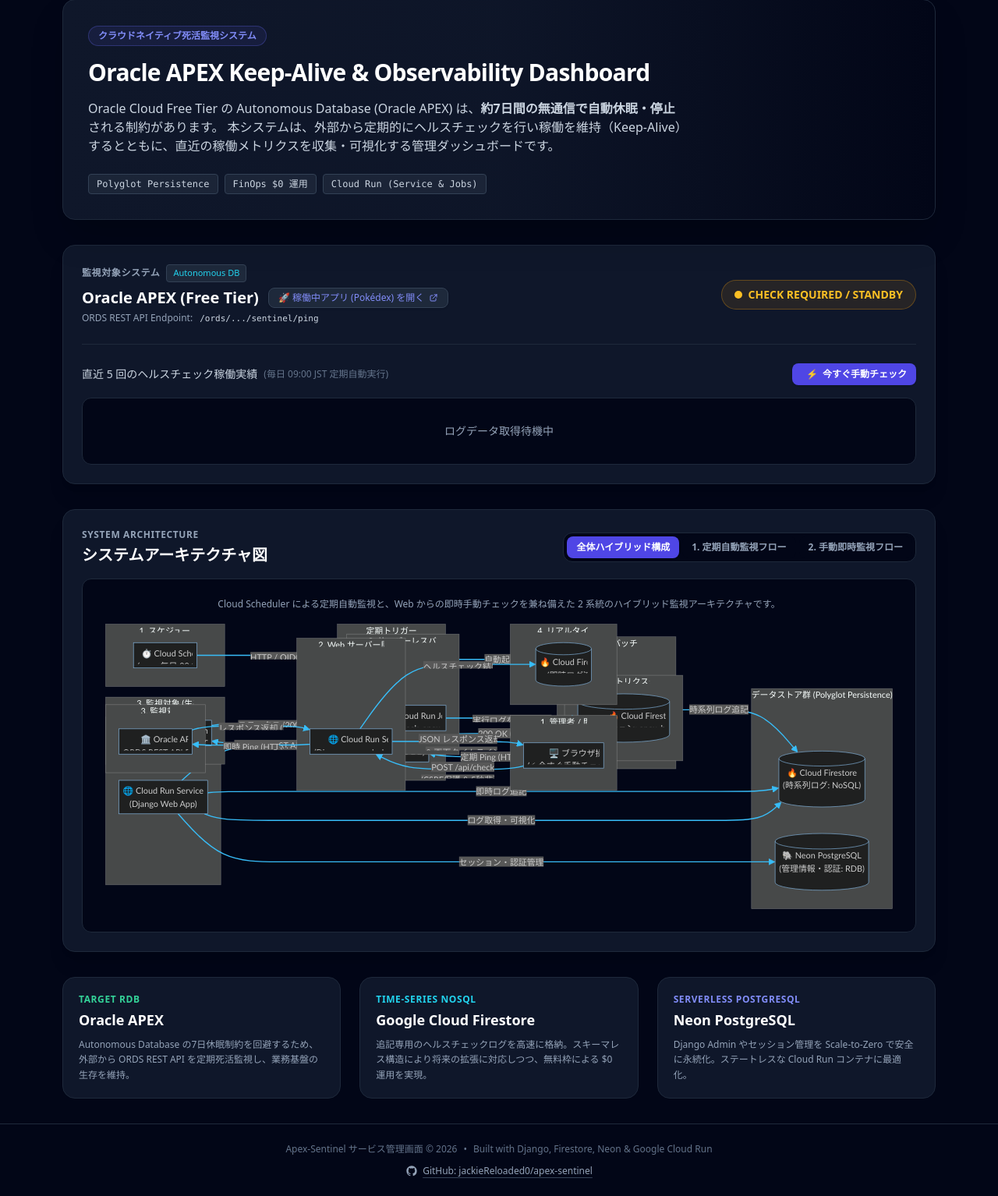
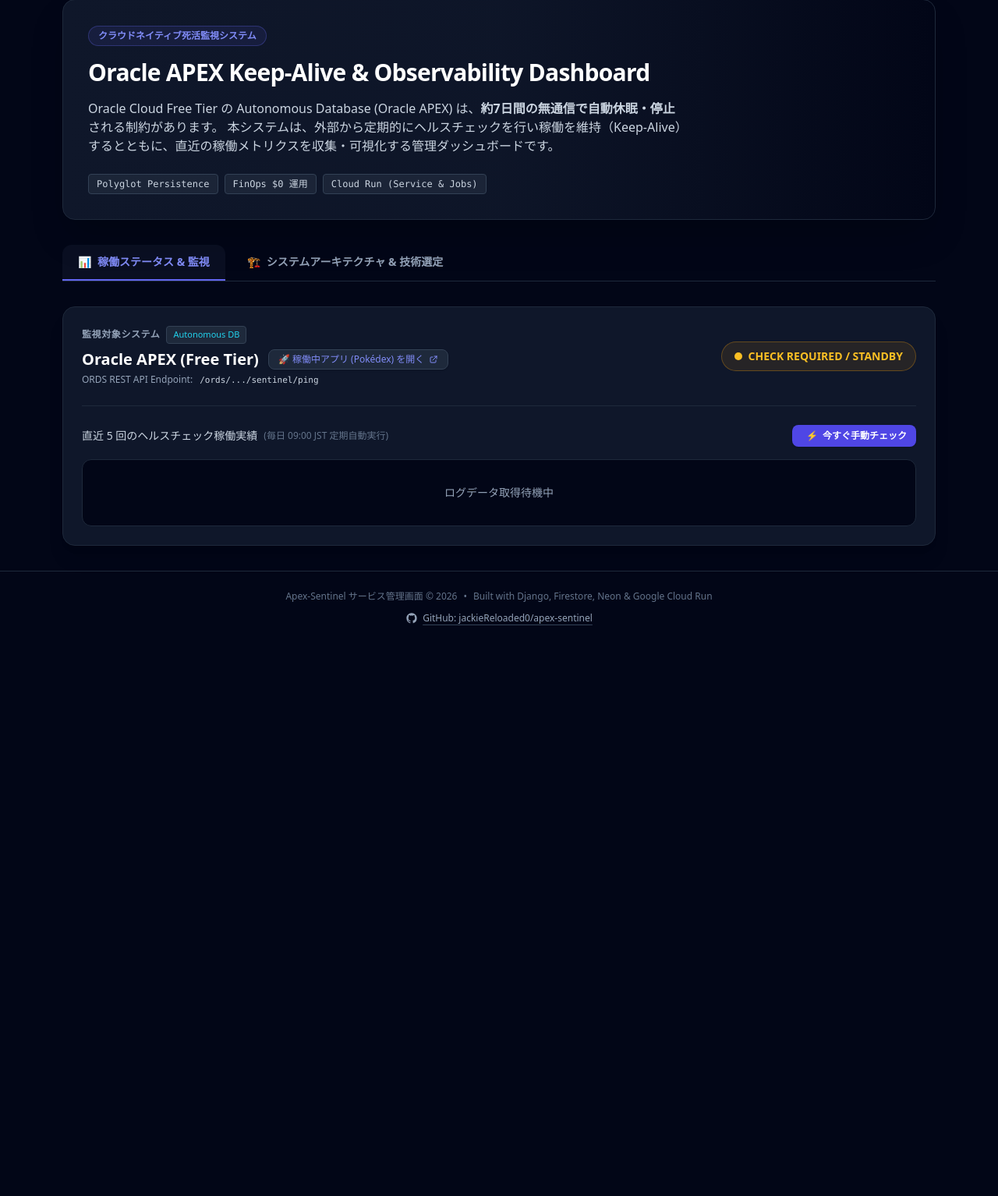
Before and after one commit to jackieReloaded0/apex-sentinel, a Django app: page / in a window 1280 px wide. Shown: the part 94-1628 px from the top of the page at 78% size. After the commit the page ends 896 px from the top, so only its background shows below. Run offline with Django 5.2, Linux system fonts and the light colour scheme; data that the repository does not hold is empty; some libraries are stand-ins or nearby versions.

Commit message:
feat: 画面全体を稼働監視タブとアーキテクチャ解説タブに分割

```diff
--- a/monitor/templates/monitor/dashboard.html
+++ b/monitor/templates/monitor/dashboard.html
@@ -24,6 +24,17 @@
       }
     });
   </script>
+  <style>
+    /* 初回Mermaid描画のための不可視初期化クラス */
+    .init-rendering {
+      position: absolute;
+      left: -9999px;
+      top: 0;
+      width: 100%;
+      max-width: 1152px;
+      visibility: hidden;
+    }
+  </style>
 </head>
 <body class="bg-slate-950 text-slate-100 min-h-screen flex flex-col font-sans">
 
@@ -66,8 +77,27 @@
       </div>
     </section>
 
-    <!-- 2. システム状態 & 直近稼働インジケーター -->
-    <section class="bg-slate-900 border border-slate-800 rounded-2xl p-6 shadow-xl">
+    <!-- メインタブ切り替えナビゲーション -->
+    <div class="flex border-b border-slate-800 space-x-2">
+      <button id="main-tab-btn-monitor"
+              onclick="switchMainTab('monitor')"
+              class="px-5 py-3 text-sm font-bold border-b-2 border-indigo-500 text-indigo-400 bg-slate-900/60 transition flex items-center space-x-2 rounded-t-xl">
+        <span>📊</span>
+        <span>稼働ステータス &amp; 監視</span>
+      </button>
+      <button id="main-tab-btn-arch"
+              onclick="switchMainTab('arch')"
+              class="px-5 py-3 text-sm font-semibold border-b-2 border-transparent text-slate-400 hover:text-slate-200 transition flex items-center space-x-2 rounded-t-xl">
+        <span>🏗️</span>
+        <span>システムアーキテクチャ &amp; 技術選定</span>
+      </button>
+    </div>
+
+    <!-- メインタブ 1: 稼働ステータス & 監視 -->
+    <div id="main-pane-monitor" class="space-y-8">
+
+      <!-- 2. システム状態 & 直近稼働インジケーター -->
+      <section class="bg-slate-900 border border-slate-800 rounded-2xl p-6 shadow-xl">
       <div class="flex flex-col md:flex-row md:items-center justify-between gap-4 pb-6 border-b border-slate-800">
         <div>
           <div class="flex items-center space-x-2">
@@ -156,6 +186,11 @@
         {% endif %}
       </div>
     </section>
+  </div>
+  <!-- /main-pane-monitor -->
+
+  <!-- メインタブ 2: システムアーキテクチャ & 技術選定 -->
+  <div id="main-pane-arch" class="space-y-8 init-rendering">
 
     <!-- 3. システムアーキテクチャ図セクション (タブ切り替え) -->
     <section class="bg-slate-900 border border-slate-800 rounded-2xl p-6 shadow-xl space-y-4">
@@ -311,6 +346,8 @@ flowchart LR
         </p>
       </div>
     </section>
+  </div>
+  <!-- /main-pane-arch -->
 
   </main>
 
@@ -336,6 +373,31 @@ flowchart LR
 
   <!-- アーキテクチャ図タブ切り替え & 手動ヘルスチェック用スクリプト -->
   <script>
+    // メインタブ切り替え関数
+    function switchMainTab(tabName) {
+      const monitorPane = document.getElementById('main-pane-monitor');
+      const archPane = document.getElementById('main-pane-arch');
+      const monitorBtn = document.getElementById('main-tab-btn-monitor');
+      const archBtn = document.getElementById('main-tab-btn-arch');
+
+      // 初回ロード用の一時配置クラスを除去
+      if (archPane && archPane.classList.contains('init-rendering')) {
+        archPane.classList.remove('init-rendering');
+      }
+
+      if (tabName === 'monitor') {
+        monitorPane.classList.remove('hidden');
+        archPane.classList.add('hidden');
+        monitorBtn.className = 'px-5 py-3 text-sm font-bold border-b-2 border-indigo-500 text-indigo-400 bg-slate-900/60 transition flex items-center space-x-2 rounded-t-xl';
+        archBtn.className = 'px-5 py-3 text-sm font-semibold border-b-2 border-transparent text-slate-400 hover:text-slate-200 transition flex items-center space-x-2 rounded-t-xl';
+      } else if (tabName === 'arch') {
+        monitorPane.classList.add('hidden');
+        archPane.classList.remove('hidden');
+        monitorBtn.className = 'px-5 py-3 text-sm font-semibold border-b-2 border-transparent text-slate-400 hover:text-slate-200 transition flex items-center space-x-2 rounded-t-xl';
+        archBtn.className = 'px-5 py-3 text-sm font-bold border-b-2 border-indigo-500 text-indigo-400 bg-slate-900/60 transition flex items-center space-x-2 rounded-t-xl';
+      }
+    }
+
     // アーキテクチャ図タブ切り替え関数
     function switchDiagramTab(tabName) {
       const tabs = ['all', 'batch', 'manual'];
@@ -354,9 +416,10 @@ flowchart LR
       });
     }
 
-    // Mermaid レンダリング完了後に初期タブ（all）以外を非表示にする
+    // Mermaid レンダリング完了後に初期タブ状態を反映
     window.addEventListener('load', () => {
       switchDiagramTab('all');
+      switchMainTab('monitor');
     });
 
     function getCsrfToken() {
```
